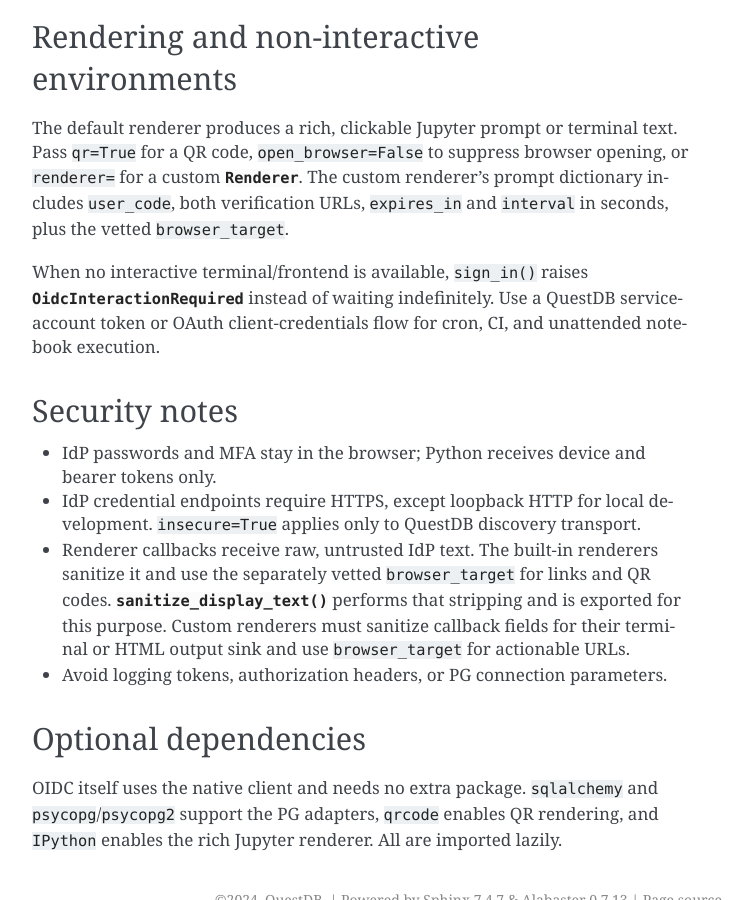
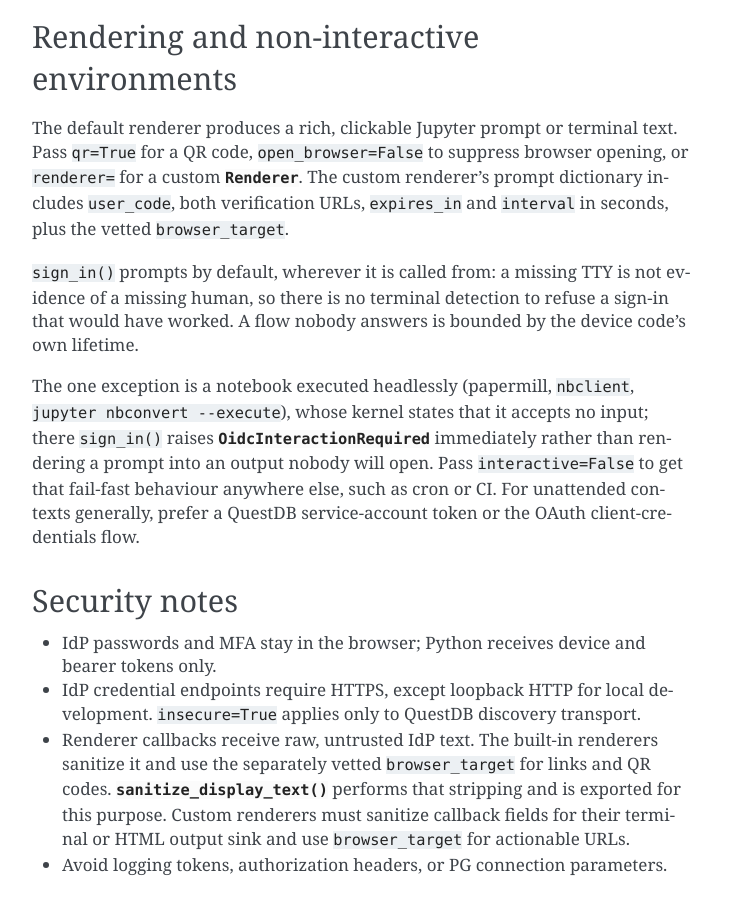
Before and after one commit to questdb/py-questdb-client, a Sphinx documentation site: the page built from docs/auth.rst, in a window 1280 px wide and 900 px high, scrolled down 4003 px. Shown: the whole window, without its empty margins (388-1139 px from the left). Built offline with Sphinx 7.4.7, drawn with Linux system fonts in a browser that asks for light colours.

Commit message:
fix(oidc): stop refusing sign-in when stderr is not a TTY
`detect_interactive()` ended in `sys.stderr.isatty()`, so `sign_in()` refused
whenever it could not see a terminal -- which is not the same question as
whether a human is watching. `prog 2>&1 | tee log` at a real terminal, a
process supervisor, an IDE run configuration: all capture stderr and still
show it to someone, and all were turned away from a sign-in that works
perfectly. `interactive=True` fixes it, but is only discoverable after the
refusal. The Java client has no such detection and is fine without it.

Only positive evidence that nobody can answer refuses now. A notebook
executor -- papermill, `nbclient`, `jupyter nbconvert --execute` -- runs a
real kernel but issues every request with `allow_stdin=False`, which is the
frontend stating at protocol level that no human is present, not a guess.
That check stays: it has no false-refusal mode, and it saves a headless run
from polling to the device-code deadline with a prompt rendered into an
`.ipynb` output nobody will open. It is also the one signal Java cannot have,
which is why it is absent there -- not a reason to drop it here.

Two tests replace the stderr/stdout TTY matrix, asserting the inverse: no
stream combination refuses, and neither does a stderr whose `isatty()` raises
or a `None` stderr under `pythonw`, both of which the old `except: return
False` also turned away.

Bumps the submodule for the matching native change, which flips the C/C++/Rust
default the same way so every client behaves alike.

Co-Authored-By: Claude Opus 5 (1M context) <noreply@anthropic.com>
Claude-Session: https://claude.ai/code/session_01Hb9TYY6Pzt3dw7VtM57YQq

```diff
--- a/docs/auth.rst
+++ b/docs/auth.rst
@@ -206,10 +206,18 @@ The custom renderer's prompt dictionary includes ``user_code``, both
 verification URLs, ``expires_in`` and ``interval`` in seconds, plus the vetted
 ``browser_target``.
 
-When no interactive terminal/frontend is available, ``sign_in()`` raises
-:class:`~questdb.auth.OidcInteractionRequired` instead of waiting indefinitely.
-Use a QuestDB service-account token or OAuth client-credentials flow for cron,
-CI, and unattended notebook execution.
+``sign_in()`` prompts by default, wherever it is called from: a missing TTY is
+not evidence of a missing human, so there is no terminal detection to refuse a
+sign-in that would have worked. A flow nobody answers is bounded by the device
+code's own lifetime.
+
+The one exception is a notebook executed headlessly (papermill, ``nbclient``,
+``jupyter nbconvert --execute``), whose kernel states that it accepts no input;
+there ``sign_in()`` raises :class:`~questdb.auth.OidcInteractionRequired`
+immediately rather than rendering a prompt into an output nobody will open.
+Pass ``interactive=False`` to get that fail-fast behaviour anywhere else, such
+as cron or CI. For unattended contexts generally, prefer a QuestDB
+service-account token or the OAuth client-credentials flow.
 
 Security notes
 ==============
```
Also changed, not shown: 3 other files.
